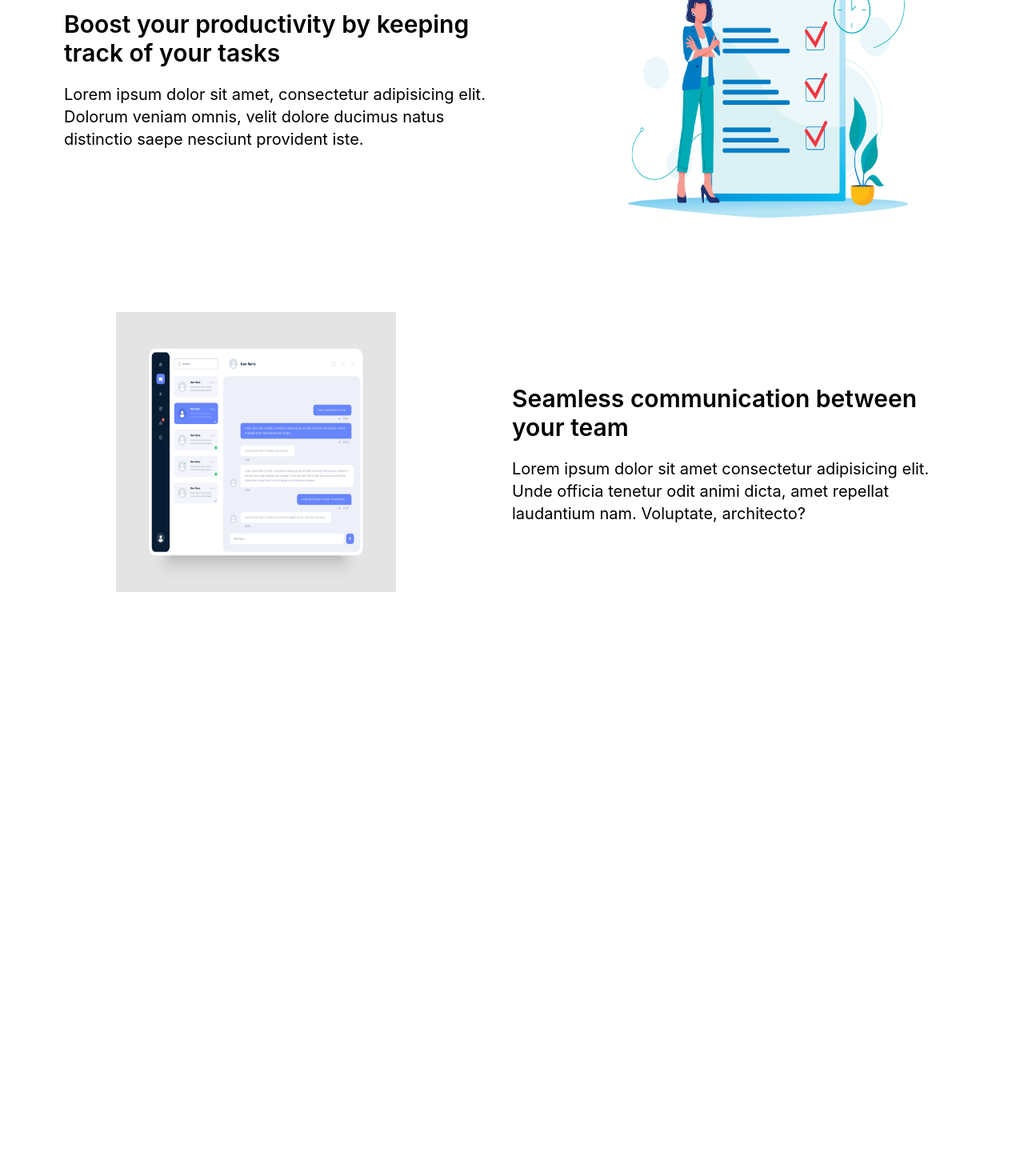
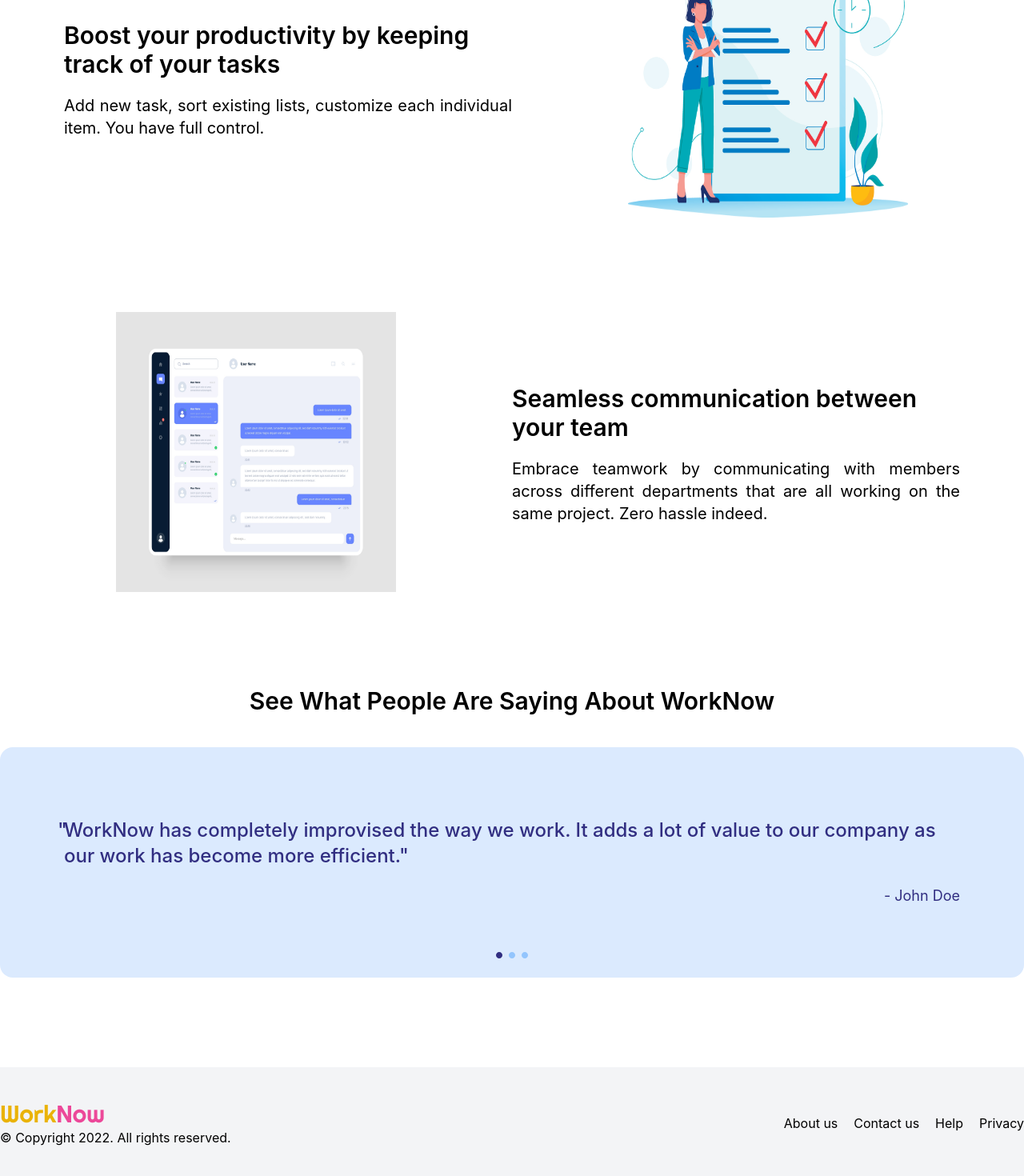
Before and after one commit to freddyz00/WorkNow, a Next.js app: page / in a window 1280 px wide. Shown: the part 1260-2730 px from the top of the page at 80% size. Before the commit the page ends 2118 px from the top, so only its background shows below. Built offline with nearby package versions, Linux system fonts and the light colour scheme; no server answers.

Commit message:
Add more sections to home page

```diff
--- a/components/Board.js
+++ b/components/Board.js
@@ -105,10 +105,10 @@
               );
             })}
             <NewList />
-            {/* <Button
+            <Button
               title="Sign Out"
               onPress={() => signOut({ callbackUrl: "/dashboard" })}
-            /> */}
+            />
             {provided.placeholder}
           </div>
         )}
--- a/components/Button.js
+++ b/components/Button.js
@@ -15,11 +15,11 @@
           "text-xl px-8 py-3": large,
         },
         {
-          "bg-indigo-600 hover:bg-indigo-700 text-white border border-indigo-600 border-solid":
+          "bg-indigo-500 hover:bg-indigo-600 active:bg-indigo-700 text-white border border-indigo-600 border-solid":
             type === "primary",
         },
         {
-          "bg-white hover:bg-slate-100 border border-slate-300 border-solid":
+          "bg-white hover:bg-slate-100 active:bg-slate-200 border border-slate-200 border-solid":
             type === "secondary",
         }
       )}
--- a/components/SideMenu.js
+++ b/components/SideMenu.js
@@ -3,6 +3,7 @@
 import { setSelectedTab } from "../features/selectedTab/selectedTabSlice";
 
 import { BsKanban, BsFillChatLeftDotsFill } from "react-icons/bs";
+import { RiTeamFill } from "react-icons/ri";
 import { useRouter } from "next/router";
 
 const SideMenuItem = ({ title, selected, icon }) => {
@@ -53,9 +54,9 @@
         icon={<BsKanban className="text-xl" />}
       />
       <SideMenuItem
-        title="Members"
-        selected={selectedTab === "Members"}
-        icon={<BsFillChatLeftDotsFill className="text-xl" />}
+        title="Team"
+        selected={selectedTab === "Team"}
+        icon={<RiTeamFill className="text-xl" />}
       />
       <SideMenuItem
         title="Chat"
--- a/components/Members.js
+++ b/components/Team.js
@@ -1,6 +1,6 @@
 import Image from "next/image";
 
-export default function Members() {
+export default function Team() {
   const arr = [1, 2, 3, 4, 1, 2, 2];
   return (
     <div className="p-5 grid grid-cols-6">
--- /dev/null
+++ b/components/Testimonials.js
@@ -0,0 +1,118 @@
+import { useEffect, useState } from "react";
+import cn from "classnames";
+import { GoPrimitiveDot } from "react-icons/go";
+import { BsChevronCompactLeft, BsChevronCompactRight } from "react-icons/bs";
+
+const testimonials = [
+  {
+    name: "John Doe",
+    content:
+      "WorkNow has completely improvised the way we work. It adds a lot of value to our company as our work has become more efficient.",
+  },
+  {
+    name: "Jane Doe",
+    content:
+      "I have never imagined I could do so many things in one place. What's more to it is that it is really easy to use.",
+  },
+  {
+    name: "Jack Doe",
+    content:
+      "I was having problems with organizing and managing my day-to-day tasks. I came across WorkNow and I am relieved to have a tool that does everything for me.",
+  },
+];
+
+const TestimonialCard = ({ name, content }) => {
+  return (
+    <div className="w-1/3 h-full flex flex-col justify-center px-20 items-center shrink-0">
+      <p className="text-2xl font-medium mb-5 relative text-indigo-900">
+        <span className="absolute -left-2">"</span>
+        {content}
+        <span>"</span>
+      </p>
+      <h4 className="text-lg self-end text-indigo-900">{`- ${name}`}</h4>
+    </div>
+  );
+};
+
+export default function Testimonials() {
+  const [currentIndex, setCurrentIndex] = useState(0);
+
+  useEffect(() => {
+    let timeout;
+    if (currentIndex === testimonials.length - 1) {
+      timeout = setTimeout(() => {
+        setCurrentIndex((prevIndex) => 0);
+      }, 10000);
+    } else {
+      timeout = setTimeout(() => {
+        setCurrentIndex((prevIndex) => prevIndex + 1);
+      }, 10000);
+    }
+
+    return () => clearTimeout(timeout);
+  }, [currentIndex]);
+
+  return (
+    <section className="container mx-auto mb-28">
+      <h3 className="text-3xl font-semibold text-center mb-10">
+        See What People Are Saying About WorkNow
+      </h3>
+      <div className="mx-auto h-72 bg-blue-100 rounded-2xl overflow-hidden relative group">
+        <div
+          className={cn(
+            "flex w-[300%] h-full shrink-0 transition-all duration-500",
+            {
+              "-translate-x-0": currentIndex === 0,
+              "-translate-x-1/3": currentIndex === 1,
+              "-translate-x-2/3": currentIndex === 2,
+            }
+          )}
+        >
+          {testimonials.map(({ name, content }, index) => (
+            <TestimonialCard
+              name={name}
+              content={content}
+              key={index}
+              index={index}
+            />
+          ))}
+        </div>
+        <div className="flex absolute z-10 bottom-5 justify-center w-full">
+          {testimonials.map((_, index) => (
+            <GoPrimitiveDot
+              key={index}
+              className={cn("transition-color", {
+                "text-indigo-900": index === currentIndex,
+                "text-blue-300": index !== currentIndex,
+              })}
+            />
+          ))}
+        </div>
+        <div
+          className="absolute left-0 top-0 flex items-center h-full opacity-0"
+          onClick={() => {
+            if (currentIndex === 0) {
+              setCurrentIndex(testimonials.length - 1);
+            } else {
+              setCurrentIndex((prevIndex) => prevIndex - 1);
+            }
+          }}
+        >
+          <BsChevronCompactLeft className="text-5xl text-white cursor-pointer" />
+        </div>
+        <div className="absolute right-0 top-0 flex items-center h-full opacity-0 group-hover:opacity-100 transition">
+          <BsChevronCompactRight
+            className="text-5xl text-white cursor-pointer group-hover:opacity-100 transition"
+            onClick={() => {
+              if (currentIndex === testimonials.length - 1) {
+                setCurrentIndex(0);
+              } else {
+                setCurrentIndex((prevIndex) => prevIndex + 1);
+              }
+            }}
+          />
+        </div>
+      </div>
+    </section>
+  );
+}
--- a/pages/dashboard/[workspace].js
+++ b/pages/dashboard/[workspace].js
@@ -8,7 +8,7 @@
 import WorkspaceHeader from "../../components/WorkspaceHeader";
 import SideMenu from "../../components/SideMenu";
 import Board from "../../components/Board";
-import Members from "../../components/Members";
+import Team from "../../components/Team";
 import Chat from "../../components/Chat";
 
 import clientPromise from "../../lib/mongodb";
@@ -67,7 +67,7 @@
           toggleSideMenu={() => setShowSideMenu(!showSideMenu)}
         />
         {selectedTab === "Board" && <Board data={listsStore} />}
-        {selectedTab === "Members" && <Members />}
+        {selectedTab === "Team" && <Team />}
         {selectedTab === "Chat" && (
           <Chat
             data={messagesStore.length > 0 ? messagesStore : messagesProps}
--- a/pages/dashboard/index.js
+++ b/pages/dashboard/index.js
@@ -119,7 +119,7 @@
           </div>
 
           {/* form input */}
-          <form className="flex flex-col">
+          <form className="flex flex-col" onSubmit={createNewWorkspace}>
             <label htmlFor="workspaceInput">Workspace Name</label>
             <input
               id="workspaceInput"
--- a/pages/index.js
+++ b/pages/index.js
@@ -7,6 +7,7 @@
 import NavBar from "../components/NavBar";
 import Button from "../components/Button";
 import Loading from "../components/Loading";
+import Testimonials from "../components/Testimonials";
 import Link from "next/link";
 
 export default function Home({ _session }) {
@@ -42,14 +43,14 @@
       <NavBar navRef={navRef} />
 
       {/*  */}
-      <section className="flex h-screen py-12 bg-gradient-to-t from-blue-100 to-white justify-center mb-28">
+      <section className="flex h-screen py-12 bg-gradient-to-t from-violet-100 to-white justify-center mb-28">
         <div className="container h-full columns-1 md:columns-2">
           {/* left */}
           <div className="flex flex-col justify-center items-start h-full w-full pl-24 pr-12">
-            <h1 className="text-3xl md:text-5xl font-semibold leading-snug my-4">
+            <h1 className="text-3xl md:text-5xl font-semibold leading-snug my-5">
               Collaboration Made Simple.
             </h1>
-            <p className="text-lg md:text-xl mb-4">
+            <p className="text-lg md:text-xl mb-5">
               Manage all of your organization's projects, tasks, and activities.
               All your members, All in one place.
             </p>
@@ -94,10 +95,9 @@
           <p className="text-3xl font-semibold mb-5">
             Boost your productivity by keeping track of your tasks
           </p>
-          <p className="text-xl">
-            Lorem ipsum dolor sit amet, consectetur adipisicing elit. Dolorum
-            veniam omnis, velit dolore ducimus natus distinctio saepe nesciunt
-            provident iste.
+          <p className="text-xl text-justify">
+            Add new task, sort existing lists, customize each individual item.
+            You have full control.
           </p>
         </div>
         <div className="justify-self-center">
@@ -117,13 +117,47 @@
           <p className="text-3xl font-semibold mb-5">
             Seamless communication between your team
           </p>
-          <p className="text-xl">
-            Lorem ipsum dolor sit amet consectetur adipisicing elit. Unde
-            officia tenetur odit animi dicta, amet repellat laudantium nam.
-            Voluptate, architecto?
+          <p className="text-xl text-justify">
+            Embrace teamwork by communicating with members across different
+            departments that are all working on the same project. Zero hassle
+            indeed.
           </p>
         </div>
       </section>
+
+      <Testimonials />
+
+      <footer className="bg-gray-100">
+        <div className="container mx-auto flex justify-between items-center py-10">
+          <div>
+            <h1 className="font-righteous text-3xl">
+              <span className="text-yellow-500">Work</span>
+              <span className="text-pink-500">Now</span>
+            </h1>
+            <p>© Copyright 2022. All rights reserved.</p>
+          </div>
+          <div className="flex items-center">
+            <a href="/">
+              <p className="ml-5 hover:text-blue-700 hover:underline">
+                About us
+              </p>
+            </a>
+            <a href="/">
+              <p className="ml-5 hover:text-blue-700 hover:underline">
+                Contact us
+              </p>
+            </a>
+            <a href="/">
+              <p className="ml-5 hover:text-blue-700 hover:underline">Help</p>
+            </a>
+            <a href="/">
+              <p className="ml-5 hover:text-blue-700 hover:underline">
+                Privacy
+              </p>
+            </a>
+          </div>
+        </div>
+      </footer>
     </div>
   );
 }
```
Also changed, not shown: pages/api/itemsorder.js (+0 -13 lines).
